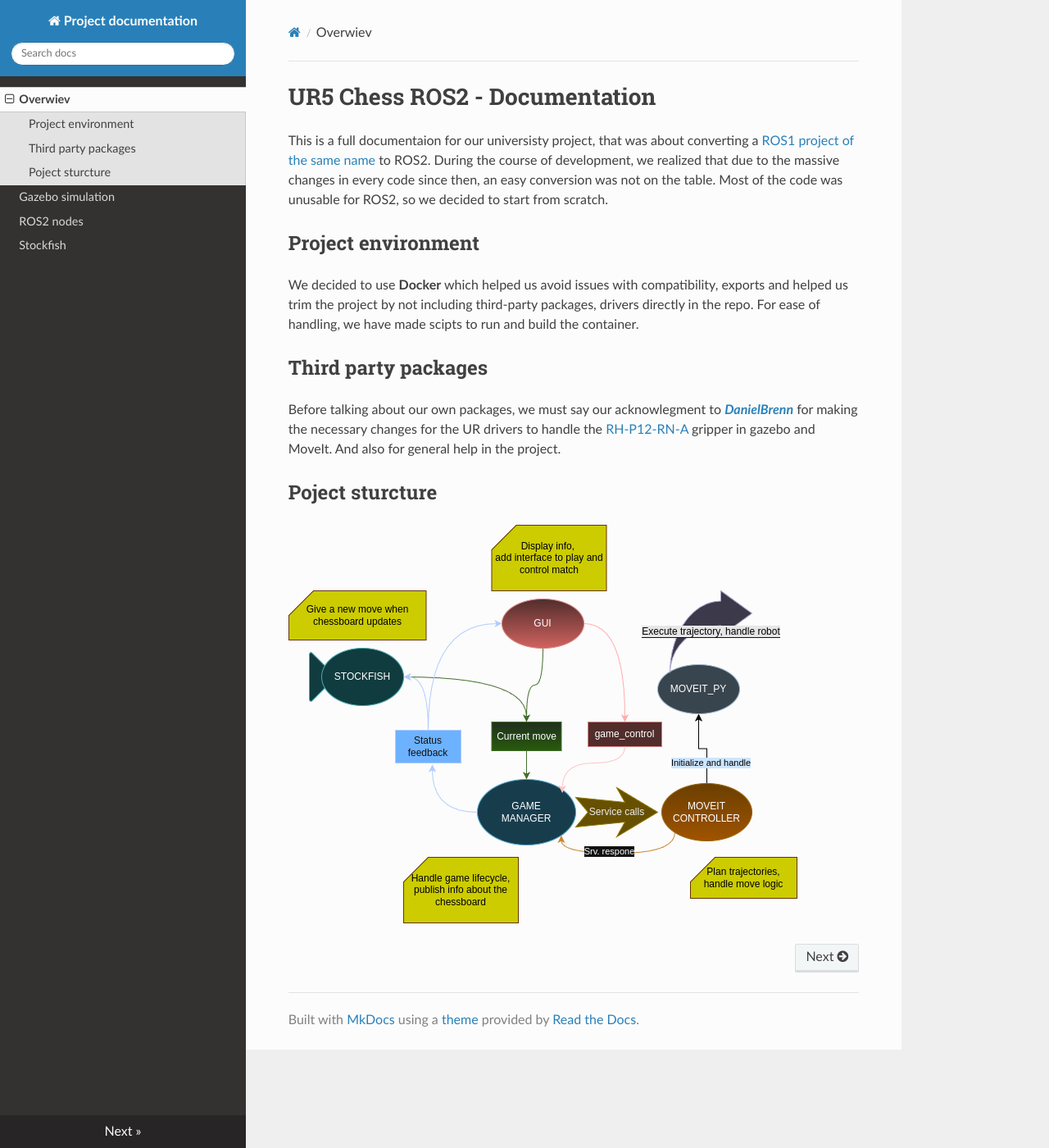
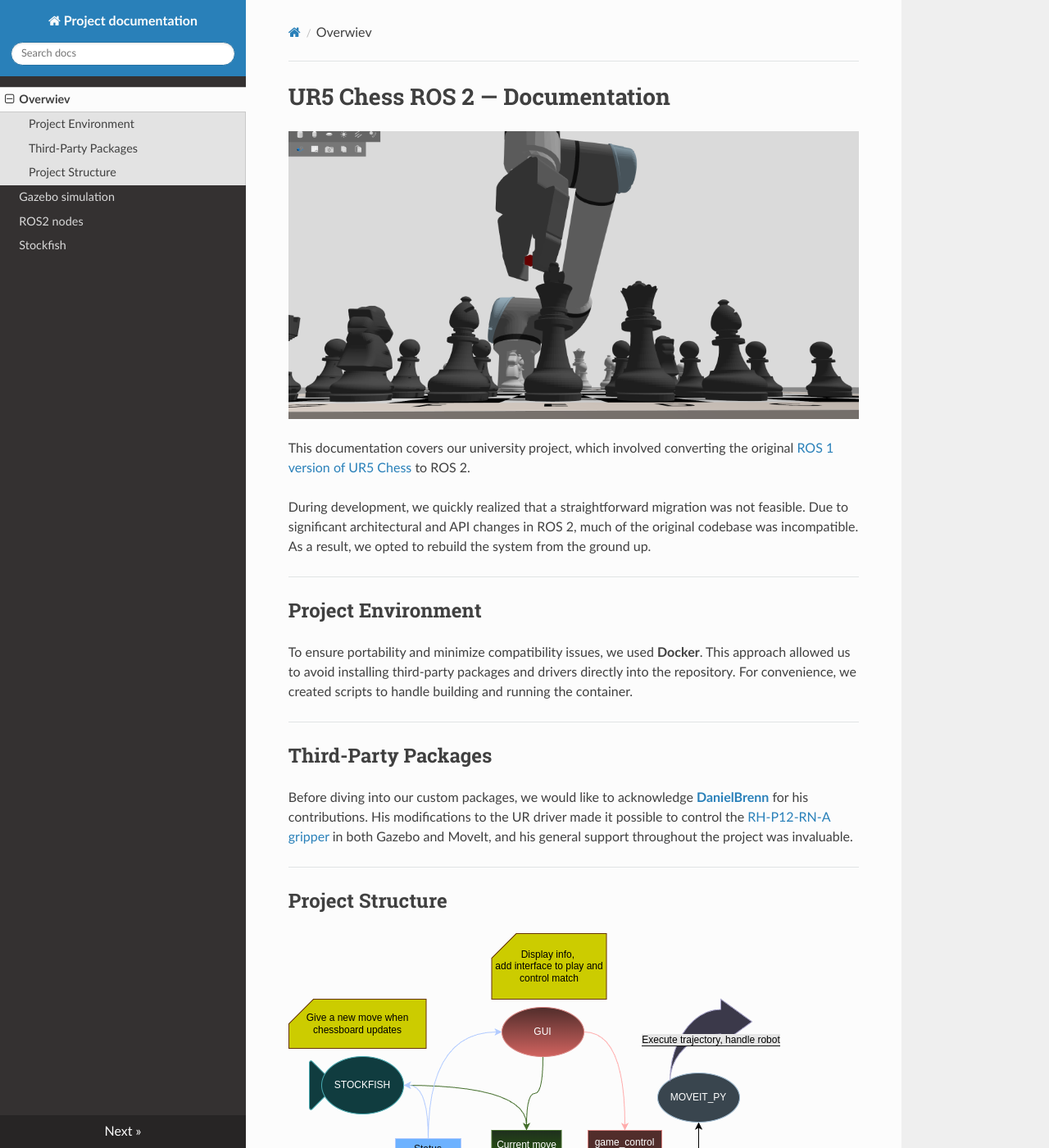
Before and after one commit to Mizo330/UR5_plays_chess_ROS2, an MkDocs documentation site: the page built from documentation/docs/index.md, in a window 1280 px wide and 1400 px high. Shown: the whole window at 82% size. Built offline with MkDocs 1.6.1, drawn with Linux system fonts in a browser that asks for light colours; nearby versions of some CDN libraries; some of the changed text lies outside the part shown.

Commit message:
updated doc

```diff
--- a/documentation/docs/index.md
+++ b/documentation/docs/index.md
@@ -1,15 +1,41 @@
-# UR5 Chess ROS2 - Documentation
+# UR5 Chess ROS 2 — Documentation
 
-This is a full documentaion for our universisty project, that was about converting a [ROS1 project of the same name](https://github.com/MOGI-ROS/ROS_Chess) to ROS2.
-During the course of development, we realized that due to the massive changes in every code since then, an easy conversion was not on the table. Most of the code was unusable for ROS2, so we decided to start from scratch.
+<p align="center">
+  <img src="/images/index_cover.png" width="800" />
+</p>
 
-## Project environment
+This documentation covers our university project, which involved converting the original [ROS 1 version of UR5 Chess](https://github.com/MOGI-ROS/ROS_Chess) to ROS 2.
 
-We decided to use **Docker** which helped us avoid issues with compatibility, exports and helped us trim the project by not including third-party packages, drivers directly in the repo. For ease of handling, we have made scipts to run and build the container.
+During development, we quickly realized that a straightforward migration was not feasible. Due to significant architectural and API changes in ROS 2, much of the original codebase was incompatible. As a result, we opted to rebuild the system from the ground up.
 
-## Third party packages
+---
 
-Before talking about our own packages, we must say our acknowlegment to [***DanielBrenn***](https://github.com/DanielBrenn) for making the necessary changes for the UR drivers to handle the [RH-P12-RN-A](https://github.com/ROBOTIS-GIT/RH-P12-RN-A) gripper in gazebo and MoveIt. And also for general help in the project.
+## Project Environment
 
-## Poject sturcture
+To ensure portability and minimize compatibility issues, we used **Docker**. This approach allowed us to avoid installing third-party packages and drivers directly into the repository. For convenience, we created scripts to handle building and running the container.
+
+---
+
+## Third-Party Packages
+
+Before diving into our custom packages, we would like to acknowledge [**DanielBrenn**](https://github.com/DanielBrenn) for his contributions. His modifications to the UR driver made it possible to control the [RH-P12-RN-A gripper](https://github.com/ROBOTIS-GIT/RH-P12-RN-A) in both Gazebo and MoveIt, and his general support throughout the project was invaluable.
+
+---
+
+## Project Structure
+
 ![projectgraph](images/ur_chess_graph.png)
+
+The system is orchestrated by the **game manager** node. It processes the current board state and robot status, handles incoming messages, and validates moves. Once a move is verified, the game manager delegates execution to the MoveIt controller. It also publishes feedback such as the game state in [FEN](https://www.chess.com/terms/fen-chess) format or the last move in [UCI](https://en.wikipedia.org/wiki/Universal_Chess_Interface) notation. Most decision-making and external interfaces are centralized here to ensure consistent message flow.
+
+The **GUI node** handles user interaction and provides feedback through an interactive, clickable chessboard. It supports **AI vs AI**, **PvP**, and **Player vs AI** modes with selectable sides. The GUI manages turn-based control, disabling input when it’s not the player’s turn.
+
+
+The **Stockfish node** receives FEN strings and responds with UCI moves. It adapts to the selected game mode—for example, it disables itself in **PvP** mode and only plays when it’s the AI’s turn in other modes.
+
+
+The **MoveIt controller** wraps around `moveit_py`, which itself is a Python interface to the underlying MoveIt C++ libraries. This node translates UCI move commands into executable trajectories and sends them to the robot. It also handles special cases like castling and piece captures.
+
+---
+
+For a deeper dive into each ROS 2 node and its internal workings, see the [ros2_nodes](./ros2_nodes) section.
```
Also changed, not shown: documentation/docs/images/index_cover.png (added).
